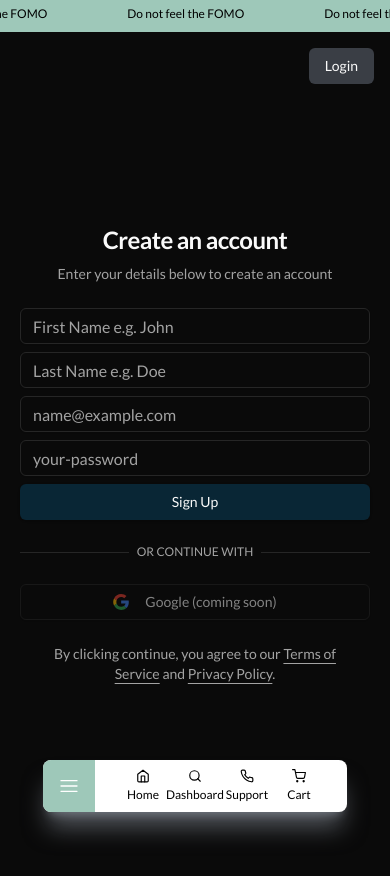
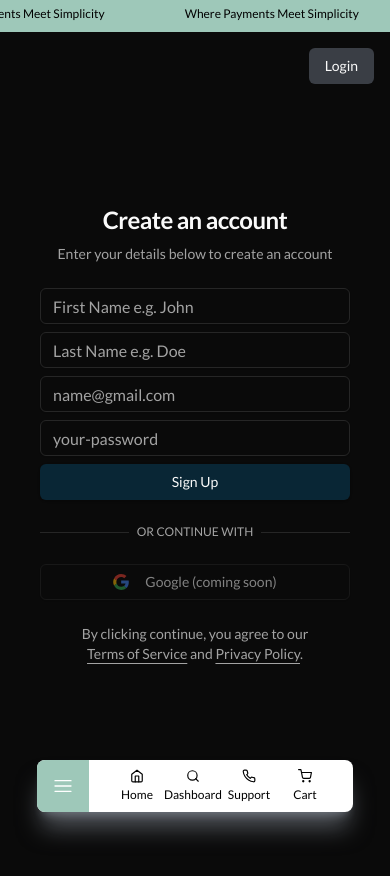
Before and after one commit to gamandeepsingh/paybursement, a React (Vite) app in the folder frontend/: page /sign-up in a window 390 px wide. After the commit the page ends 844 px from the top, so only its background shows below. Built offline with nearby package versions, Linux system fonts and the light colour scheme; no server answers.

Commit message:
Features: update meta tags for SEO and add Navbar functionality

```diff
--- a/frontend/index.html
+++ b/frontend/index.html
@@ -1,10 +1,37 @@
 <!doctype html>
 <html lang="en">
   <head>
+    <!-- Basic Meta Tags -->
     <meta charset="UTF-8" />
+    <meta name="viewport" content="width=device-width, initial-scale=1.0" />
+    <meta http-equiv="X-UA-Compatible" content="IE=edge" />
+
+    <!-- SEO Meta Tags -->
+    <title>Paybursement - Comprehensive Business Solutions</title>
+    <meta name="description" content="Paybursement offers comprehensive business solutions to streamline reimbursements and optimize financial processes for businesses of all sizes." />
+    <meta name="keywords" content="business solutions, reimbursement platform, financial optimization, paybursement, streamline finances, corporate services" />
+    <meta name="author" content="Paybursement Team" />
+
+    <!-- Open Graph Meta Tags -->
+    <meta property="og:title" content="Paybursement - Comprehensive Business Solutions" />
+    <meta property="og:description" content="Streamline reimbursements and optimize your financial processes with Paybursement. Trusted by businesses worldwide." />
+    <meta property="og:image" content="https://res.cloudinary.com/dib0peewu/image/upload/v1735144960/PB_drvh7u.png" />
+    <meta property="og:url" content="https://www.paybursement.xyz" />
+    <meta property="og:type" content="website" />
+
+    <!-- Twitter Meta Tags -->
+    <meta name="twitter:card" content="summary_large_image" />
+    <meta name="twitter:title" content="Paybursement - Comprehensive Business Solutions" />
+    <meta name="twitter:description" content="Streamline reimbursements and optimize your financial processes with Paybursement. Trusted by businesses worldwide." />
+    <meta name="twitter:image" content="https://res.cloudinary.com/dib0peewu/image/upload/v1735144960/PB_drvh7u.png" />
+
+    <!-- Favicon -->
     <link rel="icon" href="https://res.cloudinary.com/dib0peewu/image/upload/v1735144960/PB_drvh7u.png" />
-    <meta name="viewport" content="width=device-width, initial-scale=1.0" />
-    <title>Paybursement- Business solution</title>
+
+    <!-- Additional Meta Tags -->
+    <meta name="robots" content="index, follow" />
+    <meta name="theme-color" content="#092635" />
+    <link rel="canonical" href="https://www.paybursement.xyz" />
   </head>
   <body>
     <div id="root"></div>
--- a/frontend/package.json
+++ b/frontend/package.json
@@ -12,6 +12,8 @@
   "dependencies": {
     "@radix-ui/react-dialog": "^1.1.4",
     "@radix-ui/react-slot": "^1.1.1",
+    "@react-three/drei": "^9.120.4",
+    "@react-three/fiber": "^8.17.10",
     "@reduxjs/toolkit": "^2.5.0",
     "axios": "^1.7.9",
     "class-variance-authority": "^0.7.1",
--- a/frontend/src/App.tsx
+++ b/frontend/src/App.tsx
@@ -59,7 +59,7 @@ function App() {
     <Navbar/>
     <Outlet />
       <Toaster
-          position="bottom-left"
+          position="top-right"
           toastOptions={{
             duration: 2000,
             style: {
--- a/frontend/src/components/Banner.tsx
+++ b/frontend/src/components/Banner.tsx
@@ -2,16 +2,16 @@ import Marquee from 'react-fast-marquee';
 
 const Banner = () => {
   return (
-    <div className="bg-black dark:text-black dark:bg-secondary h-8">
+    <div className="bg-black dark:text-black dark:bg-secondary h-8 absolute top-0 left-0 right-0 z-50">
       <Marquee gradient={false} speed={20}>
-        <span className="text-xs text-white dark:text-black mx-10">Do not feel the FOMO</span>
-        <span className="text-xs text-white dark:text-black mx-10">Do not feel the FOMO</span>
-        <span className="text-xs text-white dark:text-black mx-10">Do not feel the FOMO</span>
-        <span className="text-xs text-white dark:text-black mx-10">Do not feel the FOMO</span>
-        <span className="text-xs text-white dark:text-black mx-10">Do not feel the FOMO</span>
-        <span className="text-xs text-white dark:text-black mx-10">Do not feel the FOMO</span>
-        <span className="text-xs text-white dark:text-black mx-10">Do not feel the FOMO</span>
-        <span className="text-xs text-white dark:text-black mx-10">Do not feel the FOMO</span>
+        <span className="text-xs text-white dark:text-black mx-10">Where Payments Meet Simplicity</span>
+        <span className="text-xs text-white dark:text-black mx-10">Where Payments Meet Simplicity</span>
+        <span className="text-xs text-white dark:text-black mx-10">Where Payments Meet Simplicity</span>
+        <span className="text-xs text-white dark:text-black mx-10">Where Payments Meet Simplicity</span>
+        <span className="text-xs text-white dark:text-black mx-10">Where Payments Meet Simplicity</span>
+        <span className="text-xs text-white dark:text-black mx-10">Where Payments Meet Simplicity</span>
+        <span className="text-xs text-white dark:text-black mx-10">Where Payments Meet Simplicity</span>
+        <span className="text-xs text-white dark:text-black mx-10">Where Payments Meet Simplicity</span>
       </Marquee>
     </div>
   );
--- a/frontend/src/components/Navbar.tsx
+++ b/frontend/src/components/Navbar.tsx
@@ -23,6 +23,12 @@ const Navbar = () => {
 
   const handleToggle = () => {
     dispatch(toggleTheme());
+    const root = document.documentElement;
+    if (theme === "dark") {
+      root.classList.add("dark");
+    } else {
+      root.classList.remove("dark");
+    }
   };
 
   const handleDialogToggle = () => {
@@ -69,7 +75,7 @@ const Navbar = () => {
         </button>
       </div>
       {/* Navbar links */}
-      <div className="flex gap-1 sm:gap-6 px-6">
+      <div className="flex gap-2 sm:gap-6 px-6">
         <a
           href="/"
           rel="nofollow"
--- a/frontend/src/index.css
+++ b/frontend/src/index.css
@@ -70,4 +70,16 @@
     width: 100vw;
     overflow-x: hidden;
   }
+  body::-webkit-scrollbar {
+    width: 1em;
+  }
+
+  body::-webkit-scrollbar-track {
+    box-shadow: inset 0 0 6px rgba(0, 0, 0, 0.3);
+  }
+
+  body::-webkit-scrollbar-thumb {
+    background-color: darkgrey;
+    outline: 1px solid slategrey;
+  }
 }
--- a/frontend/src/pages/Dashboard.tsx
+++ b/frontend/src/pages/Dashboard.tsx
@@ -22,7 +22,7 @@ const Dashboard = () => {
     }, 200);
   }
   return (
-    <div className="w-screen min-h-[600px] bg-primarylight dark:bg-primaryDark relative">
+    <div className="w-screen min-h-[600px] mt-8 bg-primarylight dark:bg-primaryDark relative">
       <div className="bg-secondary dark:bg-primary">
         <div className="flex justify-between items-center py-5 px-10">
           <h1 className="text-2xl font-bold">Dashboard / <span className="text-xs">PB</span></h1>
--- /dev/null
+++ b/frontend/src/pages/Home.tsx
@@ -0,0 +1,78 @@
+import { Stars } from "@react-three/drei";
+import { Canvas } from "@react-three/fiber";
+import { useEffect } from "react";
+import { FiArrowRight } from "react-icons/fi";
+import {
+  useMotionTemplate,
+  useMotionValue,
+  motion,
+  animate,
+} from "framer-motion";
+import { useNavigate } from "react-router-dom";
+
+const COLORS_TOP = ["#13FFAA", "#1E67C6", "#CE84CF", "#DD335C"];
+
+const Hero = () => {
+  const color = useMotionValue(COLORS_TOP[0]);
+  const navigate = useNavigate();
+
+  useEffect(() => {
+    animate(color, COLORS_TOP, {
+      ease: "easeInOut",
+      duration: 10,
+      repeat: Infinity,
+      repeatType: "mirror",
+    });
+  }, []);
+
+  const backgroundImage = useMotionTemplate`radial-gradient(125% 125% at 50% 0%, #020617 50%, ${color})`;
+  const border = useMotionTemplate`1px solid ${color}`;
+  const boxShadow = useMotionTemplate`0px 4px 24px ${color}`;
+
+  return (
+    <motion.section
+      style={{
+        backgroundImage,
+      }}
+      className="relative grid min-h-screen place-content-center overflow-hidden bg-secondary dark:bg-primary px-4 py-24 text-gray-200"
+    >
+      <div className="relative z-10 flex flex-col items-center">
+        <span className="mb-1.5 inline-block rounded-full bg-gray-600/50 px-3 py-1.5 text-sm">
+          {/* Beta Now Live! */}
+          Coming Soon 🚀
+        </span>
+        <h1 className="max-w-3xl bg-gradient-to-br from-white to-gray-400 bg-clip-text text-center text-3xl font-medium leading-tight text-transparent sm:text-5xl sm:leading-tight md:text-7xl md:leading-tight">
+          Decrease your Load churn by over 90%
+        </h1>
+        <p className="my-6 max-w-xl text-center text-base leading-relaxed md:text-lg md:leading-relaxed">
+          Automate your Payment Disbursement and Subscription Management with <span className="truncate px-2 py-1 bg-white rounded-full text-black text-sm font-black" >PayBursement :) </span>
+        </p>
+        <motion.button
+          style={{
+            border,
+            boxShadow,
+          }}
+          whileHover={{
+            scale: 1.015,
+          }}
+          whileTap={{
+            scale: 0.985,
+          }}
+          className="group relative flex w-fit items-center gap-1.5 rounded-full bg-gray-950/10 px-4 py-2 text-gray-50 transition-colors hover:bg-gray-950/50"
+          onClick={() => navigate("/sign-in")}
+        >
+          Start free trial
+          <FiArrowRight className="transition-transform group-hover:-rotate-45 group-active:-rotate-12" />
+        </motion.button>
+      </div>
+
+      <div className="absolute inset-0 z-0">
+        <Canvas>
+          <Stars radius={50} count={2500} factor={4} fade speed={2} />
+        </Canvas>
+      </div>
+    </motion.section>
+  );
+};
+
+export default Hero;
--- a/frontend/src/pages/SignIn.tsx
+++ b/frontend/src/pages/SignIn.tsx
@@ -29,9 +29,10 @@ const SignIn = () => {
       const res = await axios.post(`/api/user/sign-in`,formData);
       const {user,token} = await res.data;
       localStorage.setItem('token',token);
+      localStorage.setItem('user',JSON.stringify(user));
       dispatch(signInSuccess(user))
+      navigate('/dashboard')
       toast.success("Sign in successful")
-      navigate('/dashboard')
     } catch (error) {
       dispatch(signInFailure("Invalid credentials"))
       toast.error((error as any).response?.data?.message || (error as any).response?.data?.errors[0].msg || "Something went wrong")
@@ -39,10 +40,10 @@ const SignIn = () => {
     }
   }
   return (
-    <div className="container relative h-screen p-5 flex-col items-center justify-center grid max-w-none lg:grid-cols-2 lg:px-5">
+    <div className="container relative h-screen p-10 pt-16 flex-col items-center justify-center grid max-w-none lg:grid-cols-2 lg:px-5">
       <span
       onClick={()=>navigate('/sign-up')}
-      className="inline-flex cursor-pointer items-center justify-center gap-2 whitespace-nowrap rounded-md text-sm font-medium transition-colors focus-visible:outline-none focus-visible:ring-1 focus-visible:ring-ring disabled:pointer-events-none disabled:opacity-50 [&amp;_svg]:pointer-events-none [&amp;_svg]:size-4 [&amp;_svg]:shrink-0 h-9 px-4 py-2 absolute right-4 top-4 md:right-8 md:top-8 bg-gray-500/20 dark:bg-gray-500/50 ">
+      className="inline-flex mt-7 cursor-pointer items-center justify-center gap-2 whitespace-nowrap rounded-md text-sm font-medium transition-colors focus-visible:outline-none focus-visible:ring-1 focus-visible:ring-ring disabled:pointer-events-none disabled:opacity-50 [&amp;_svg]:pointer-events-none [&amp;_svg]:size-4 [&amp;_svg]:shrink-0 h-9 px-4 py-2 absolute right-4 top-4 md:right-8 md:top-8 bg-gray-500/20 dark:bg-gray-500/50 ">
         Register
       </span>
       <div className="relative hidden h-full flex-col bg-muted p-10 text-white dark:border-r lg:flex">
@@ -100,7 +101,7 @@ const SignIn = () => {
                     name="email"
                     className="flex h-9 w-full rounded-md border border-input bg-transparent px-3 py-1 text-base shadow-sm transition-colors file:border-0 file:bg-transparent file:text-sm file:font-medium file:text-foreground placeholder:text-muted-foreground focus-visible:outline-none focus-visible:ring-1 focus-visible:ring-ring disabled:cursor-not-allowed disabled:opacity-50 md:text-sm"
                     id="email"
-                    placeholder="name@example.com"
+                    placeholder="name@gmail.com"
                     onChange={handleChange}
                     autoCapitalize="none"
                     autoComplete="email"
--- a/frontend/src/pages/SignUp.tsx
+++ b/frontend/src/pages/SignUp.tsx
@@ -51,10 +51,10 @@ const SignUp = () => {
     }
   }
   return (
-    <div className="container relative h-screen p-5 flex-col items-center justify-center grid max-w-none lg:grid-cols-2 lg:px-5">
+    <div className="container relative h-screen p-10 pt-16 flex-col items-center justify-center grid max-w-none lg:grid-cols-2 lg:px-5">
       <span
       onClick={()=>navigate('/sign-in')}
-      className="inline-flex items-center justify-center gap-2 whitespace-nowrap rounded-md text-sm font-medium transition-colors focus-visible:outline-none focus-visible:ring-1 focus-visible:ring-ring disabled:pointer-events-none disabled:opacity-50 [&amp;_svg]:pointer-events-none [&amp;_svg]:size-4 [&amp;_svg]:shrink-0 h-9 px-4 py-2 absolute right-4 top-4 md:right-8 md:top-8 bg-gray-500/20 dark:bg-gray-500/50 cursor-pointer">
+      className="inline-flex mt-8 items-center justify-center gap-2 whitespace-nowrap rounded-md text-sm font-medium transition-colors focus-visible:outline-none focus-visible:ring-1 focus-visible:ring-ring disabled:pointer-events-none disabled:opacity-50 [&amp;_svg]:pointer-events-none [&amp;_svg]:size-4 [&amp;_svg]:shrink-0 h-9 px-4 py-2 absolute right-4 top-4 md:right-8 md:top-8 bg-gray-500/20 dark:bg-gray-500/50 cursor-pointer">
         Login
       </span>
       <div className="relative hidden h-full flex-col bg-muted p-10 text-white dark:border-r lg:flex">
@@ -144,7 +144,7 @@ const SignUp = () => {
                     name="email"
                     className="flex h-9 w-full rounded-md border border-input bg-transparent px-3 py-1 text-base shadow-sm transition-colors file:border-0 file:bg-transparent file:text-sm file:font-medium file:text-foreground placeholder:text-muted-foreground focus-visible:outline-none focus-visible:ring-1 focus-visible:ring-ring disabled:cursor-not-allowed disabled:opacity-50 md:text-sm"
                     id="email"
-                    placeholder="name@example.com"
+                    placeholder="name@gmail.com"
                     onChange={handleChange}
                     autoCapitalize="none"
                     autoComplete="email"
--- a/frontend/src/router/Router.tsx
+++ b/frontend/src/router/Router.tsx
@@ -4,12 +4,17 @@ import Dashboard from "../pages/Dashboard";
 import { PrivateRoute } from "./RouterGuard";
 import SignIn from "../pages/SignIn";
 import SignUp from "../pages/SignUp";
+import Home from "@/pages/Home";
 
 const router = createBrowserRouter([
     {
         path:"/",
         element: <App/>,
         children:[
+            {
+                path: "/",
+                element: <Home/>
+            },
             {
                 path: "/sign-in",
                 element: <SignIn/>
--- a/frontend/src/router/RouterGuard.tsx
+++ b/frontend/src/router/RouterGuard.tsx
@@ -3,7 +3,7 @@ import { useSelector } from "react-redux";
 import { Navigate, Outlet } from "react-router-dom";
 
 export const PrivateRoute = () => {
-  const currentUser = useSelector((state: RootState) => state.user.currentUser);
+  const currentUser = useSelector((state: RootState) => state.user.currentUser) || JSON.parse(localStorage.getItem("user") || "{}");
 
   // Check if the currentUser has meaningful data (e.g., an `id` or `email` property)
   const isAuthenticated = currentUser && typeof currentUser === "object" && Object.keys(currentUser).length > 0 ;
```
Also changed, not shown: 2 other files (tests, documents, lock files or other folders).
